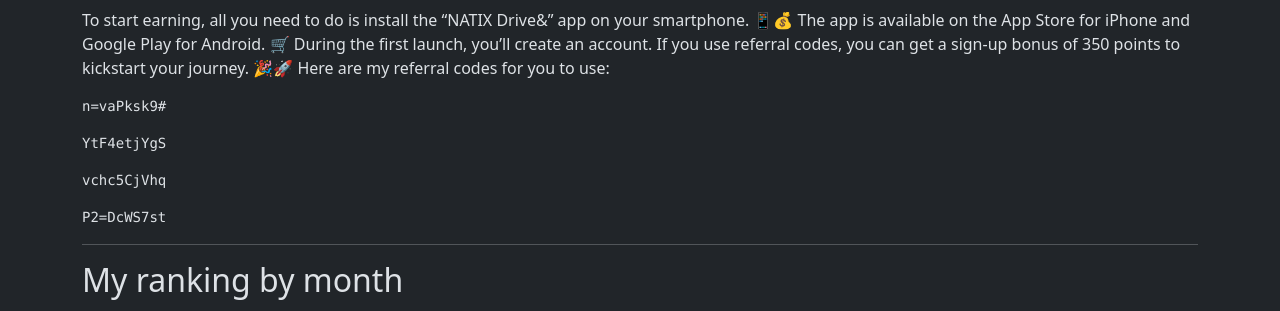
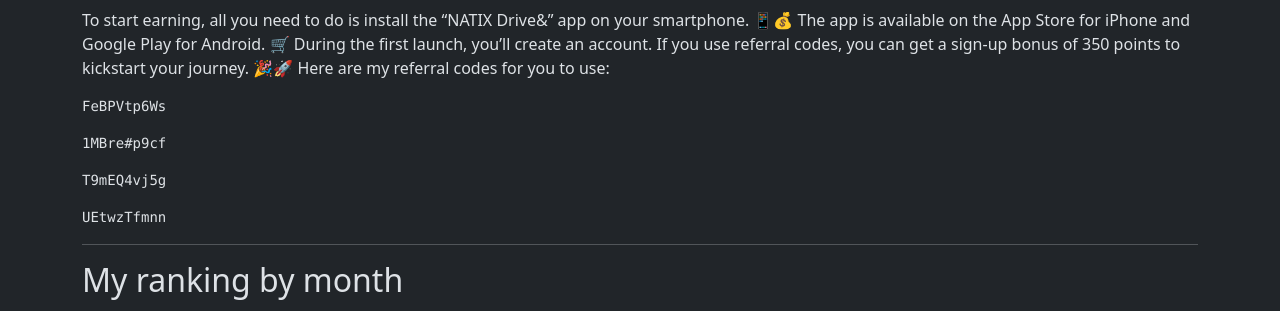
Before and after one commit to torrocus/natix, a Jekyll site: the page built from index.md, in a window 1280 px wide and 900 px high, scrolled down 2352 px. Shown: the part 162-473 px from the top of the window. Built offline with Jekyll 4.4.1, drawn with Linux system fonts in a browser that asks for light colours; comment, search, counter and statistics services are not loaded.

Commit message:
Refresh referrer codes

````diff
--- a/index.md
+++ b/index.md
@@ -136,19 +136,19 @@ If you use referral codes, you can get a sign-up bonus of 350 points to kickstar
 Here are my referral codes for you to use:
 <!-- NATIX-REFERRAL-CODES-LIST:START -->
 ```
-n=vaPksk9#
+FeBPVtp6Ws
 ```
 
 ```
-YtF4etjYgS
+1MBre#p9cf
 ```
 
 ```
-vchc5CjVhq
+T9mEQ4vj5g
 ```
 
 ```
-P2=DcWS7st
+UEtwzTfmnn
 ```
 <!-- NATIX-REFERRAL-CODES-LIST:END -->
 <!--
````
Also changed, not shown: natix_referral_codes.csv (+8 -0 lines).
